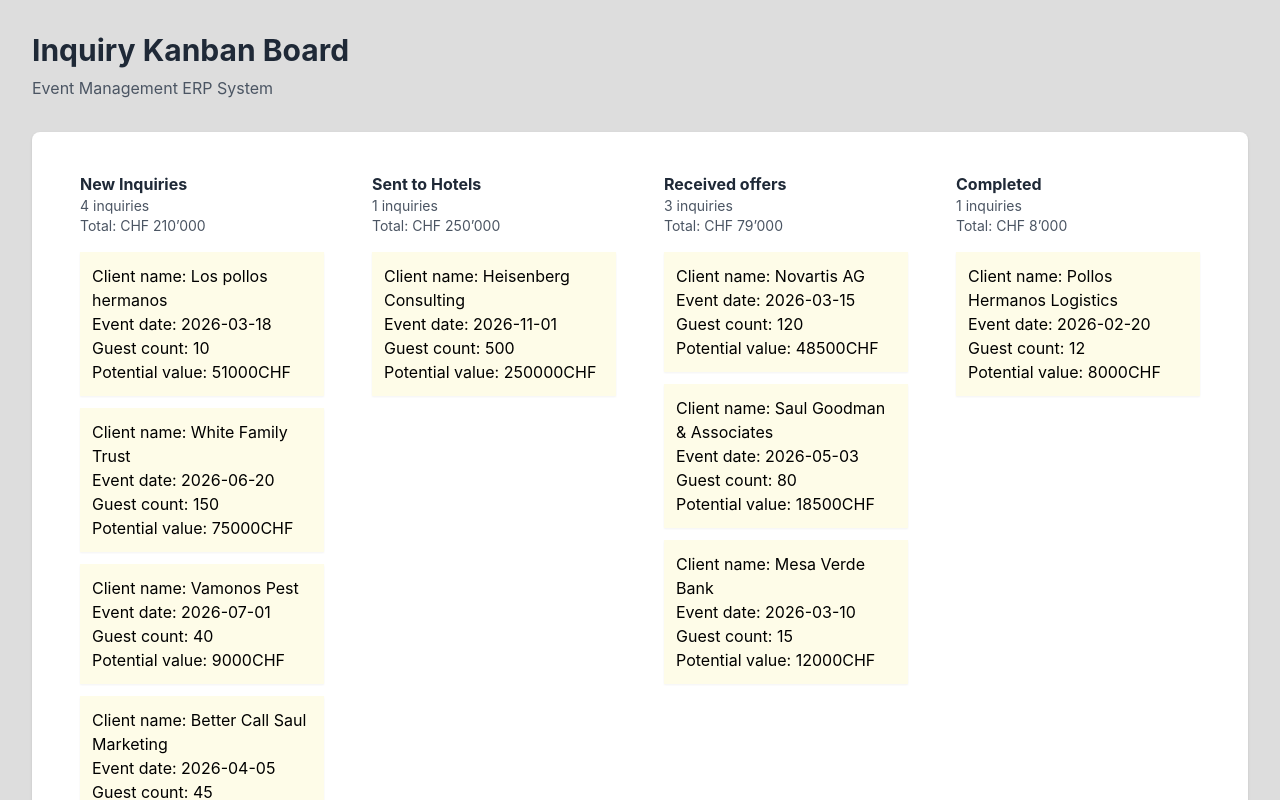
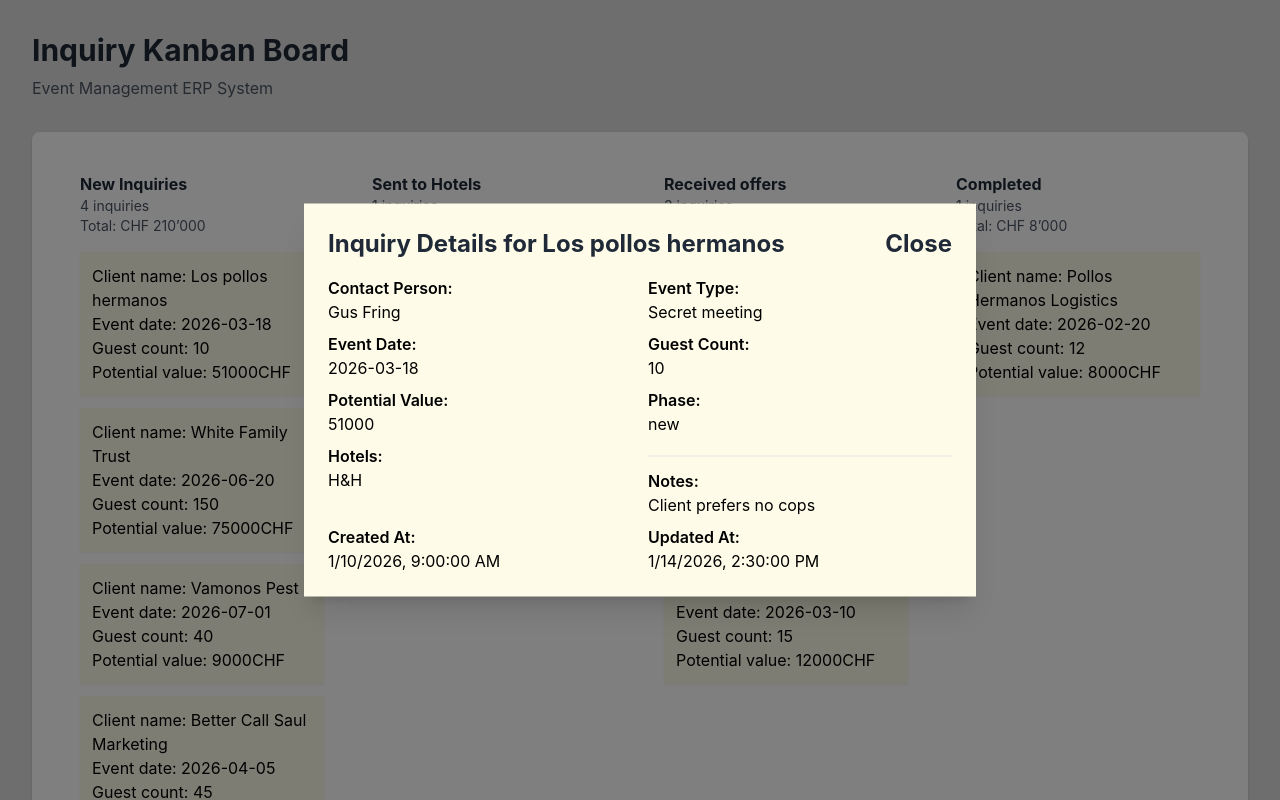
Before and after one commit to zezva802/Inquiry-Kanban, a Next.js app: page / in a window 1280 px wide. Both pictures are taken after a click on the button 202 px from the left and 324 px from the top of the page. Shown: the top 800 px of the page. Built offline with nearby package versions, Linux system fonts and the light colour scheme.

Commit message:
feat: add Zustand store

```diff
--- a/components/kanban/KanbanBoard.tsx
+++ b/components/kanban/KanbanBoard.tsx
@@ -1,26 +1,14 @@
 "use client";
 
-import { useState } from "react";
 import { KanbanColumn } from "./KanbanColumn";
-import { mockInquiries } from "@/lib/mockData";
-import { Inquiry, InquiryPhase } from "@/types/inquiry";
+import { InquiryPhase } from "@/types/inquiry";
 import { InquiryDetailModal } from "../modal/InquiryDetailModal";
-import { DndContext, DragEndEvent } from "@dnd-kit/core";
+import { DndContext, DragEndEvent, useSensors, useSensor, PointerSensor } from "@dnd-kit/core";
+import { useInquiryStore } from "@/store/inquiryStore";
+
 
 export function KanbanBoard(){
-    const [isModalOpen, setIsModalOpen] = useState(false);
-    const [selectedInquiry, setSelectedInquiry] = useState<Inquiry | null>(null);
-    const [inquiries, setInquiries] = useState<Inquiry[]>(mockInquiries)
-
-    const handleOpenModal = (inquiry: Inquiry) => {
-        setSelectedInquiry(inquiry);
-        setIsModalOpen(true);
-    };
-
-    const handleCloseModal = () => {
-        setIsModalOpen(false);
-        setSelectedInquiry(null);
-    }
+    const { inquiries, isModalOpen, selectedInquiry, updatePhase, openModal} = useInquiryStore()
 
     const onDragEnd = (dragEndEvent: DragEndEvent) => {
         const activeId = dragEndEvent.active.id;
@@ -30,26 +18,26 @@
             return;
         }
 
+        updatePhase(activeId as string, overId as InquiryPhase);
+    }
 
-        setInquiries(inquiries.map((i) => {
-            if (i.id === activeId) {
-                return {...i, phase: overId as InquiryPhase}
+    const sensors = useSensors(
+        useSensor(PointerSensor, {
+            activationConstraint: {
+                distance: 8
             }
-            else{
-                return i;
-            }
-        }));
-    }
+        })
+    )
 
     return (
         <>
-            {isModalOpen && selectedInquiry && <InquiryDetailModal inquiry={selectedInquiry} onClose={handleCloseModal}></InquiryDetailModal> }
-            <DndContext onDragEnd={onDragEnd}>
+            {isModalOpen && selectedInquiry && <InquiryDetailModal inquiry={selectedInquiry}></InquiryDetailModal> }
+            <DndContext onDragEnd={onDragEnd} sensors={sensors}>
                 <div className="flex">
-                        <KanbanColumn title="New Inquiries" phase="new" inquiries={inquiries.filter(i => i.phase === "new")} handleOpenModal={handleOpenModal}></KanbanColumn>
-                        <KanbanColumn title="Sent to Hotels" phase="sent_to_hotels" inquiries={inquiries.filter(i => i.phase === "sent_to_hotels")} handleOpenModal={handleOpenModal}></KanbanColumn>
-                        <KanbanColumn title="Received offers" phase="offers_received" inquiries={inquiries.filter(i => i.phase === "offers_received")} handleOpenModal={handleOpenModal}></KanbanColumn>
-                        <KanbanColumn title="Completed" phase="completed" inquiries={inquiries.filter(i => i.phase === "completed")} handleOpenModal={handleOpenModal}></KanbanColumn>
+                        <KanbanColumn title="New Inquiries" phase="new" inquiries={inquiries.filter(i => i.phase === "new")} handleOpenModal={openModal}></KanbanColumn>
+                        <KanbanColumn title="Sent to Hotels" phase="sent_to_hotels" inquiries={inquiries.filter(i => i.phase === "sent_to_hotels")} handleOpenModal={openModal}></KanbanColumn>
+                        <KanbanColumn title="Received offers" phase="offers_received" inquiries={inquiries.filter(i => i.phase === "offers_received")} handleOpenModal={openModal}></KanbanColumn>
+                        <KanbanColumn title="Completed" phase="completed" inquiries={inquiries.filter(i => i.phase === "completed")} handleOpenModal={openModal}></KanbanColumn>
                 </div>
             </DndContext>
         </>
--- a/components/modal/InquiryDetailModal.tsx
+++ b/components/modal/InquiryDetailModal.tsx
@@ -1,18 +1,19 @@
 import { Inquiry } from "@/types/inquiry";
+import { useInquiryStore } from "@/store/inquiryStore";
 
 interface InquiryDetailModalProps{
     inquiry: Inquiry;
-    onClose: () => void;
 }
 
-export function InquiryDetailModal({inquiry, onClose}: InquiryDetailModalProps){
+export function InquiryDetailModal({inquiry}: InquiryDetailModalProps){
+    const {closeModal} = useInquiryStore();
     return(
         <>
             <div className="fixed inset-0 bg-black bg-opacity-50"></div>
             <div className="fixed top-1/2 left-1/2 -translate-x-1/2 -translate-y-1/2 bg-yellow-50 p-6 shadow-xl w-11/12 max-w-2xl">
                 <header className="text-2xl font-bold text-gray-800 flex justify-between items-start">
                     <h2>Inquiry Details for {inquiry.clientName}</h2>
-                    <button onClick={onClose}>Close</button>
+                    <button onClick={closeModal}>Close</button>
                 </header>
 
                 <div className="mt-4 grid grid-cols-2 gap-y-2 gap-x-4">
--- a/package.json
+++ b/package.json
@@ -14,7 +14,8 @@
     "@dnd-kit/utilities": "^3.2.2",
     "next": "14.2.35",
     "react": "^18",
-    "react-dom": "^18"
+    "react-dom": "^18",
+    "zustand": "^5.0.11"
   },
   "devDependencies": {
     "@types/node": "^20",
--- /dev/null
+++ b/store/inquiryStore.ts
@@ -0,0 +1,33 @@
+import {create} from 'zustand';
+import { Inquiry, InquiryPhase } from '@/types/inquiry';
+import { mockInquiries } from '@/lib/mockData';
+
+interface InquiryStore {
+    inquiries: Inquiry[];
+    selectedInquiry: Inquiry | null;
+    isModalOpen: boolean;
+    updatePhase: (id: string, phase: InquiryPhase) => void;
+    openModal: (inquiry: Inquiry) => void;
+    closeModal: () => void;
+}
+
+export const useInquiryStore = create<InquiryStore>((set) => ({
+    inquiries: mockInquiries,
+    selectedInquiry: null,
+    isModalOpen: false,
+
+    updatePhase: (id, phase) => set((state) => ({
+        inquiries: state.inquiries.map((i) => {
+            if (i.id === id) return { ...i, phase }
+            return i
+        })
+    })),
+    openModal: (inquiry) => set({
+        selectedInquiry : inquiry,
+        isModalOpen : true,
+    }),
+    closeModal: () => set({
+        selectedInquiry : null,
+        isModalOpen : false,
+    }),
+}))
```
Also changed, not shown: 1 other file (tests, documents, lock files or other folders).
